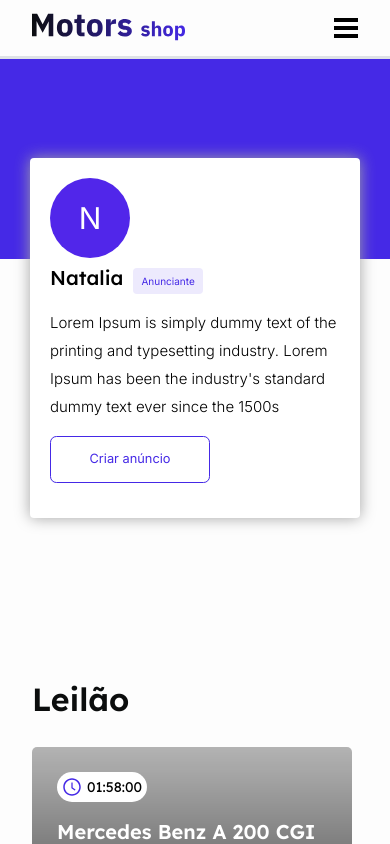
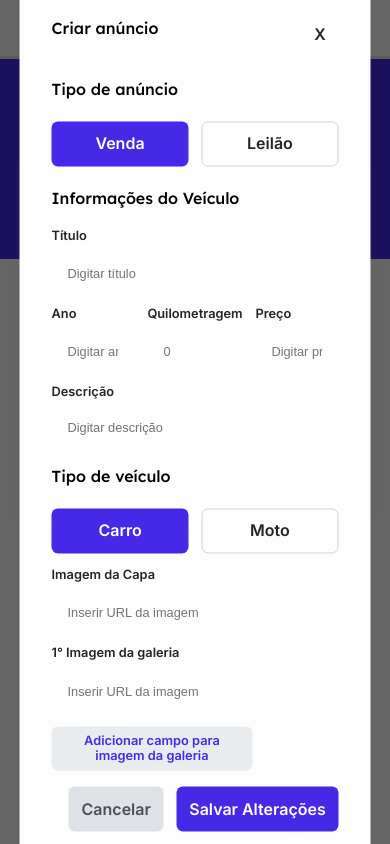
Before and after one commit to Motors-M6-Kenzie-Academy/Front-end, a React (Create React App) app: page / in a window 390 px wide. Shown: the top 844 px of the page. Built offline with nearby package versions, Linux system fonts and the light colour scheme; no server answers.

Commit message:
Feat: Criado Modal Create Ads responsivo

```diff
--- a/src/components/BannerCreateAds/index.tsx
+++ b/src/components/BannerCreateAds/index.tsx
@@ -1,11 +1,10 @@
-import { useContext } from "react";
-import { AdsContext } from "../../contexts/AdsContexts";
 import { Button } from "../Button";
 import { ContainerBannerCreateAds } from "./styles";
 
-const BannerCreateAds = () => {
-  const { setIsOpenModal } = useContext(AdsContext);
-
+type ModalCreateAdsProps = {
+  setStatement: () => void;
+};
+const BannerCreateAds = ({ setStatement }: ModalCreateAdsProps) => {
   const obj = {
     name: "Natalia",
     email: "usuario@gmail.com",
@@ -43,7 +42,7 @@ const BannerCreateAds = () => {
           borderColor="var(--brand1)"
           isWidth={true}
           width="160px"
-          onClick={() => setIsOpenModal(true)}
+          onClick={setStatement}
         >
           Criar anúncio
         </Button>
--- a/src/components/Navbar/index.tsx
+++ b/src/components/Navbar/index.tsx
@@ -1,16 +1,14 @@
 import {
-  Button,
   Container,
   ContainerDesktop,
   ContainerMobile,
-  ContainerModal,
   Logo,
   MenuHamburger,
 } from "./styles";
 import LogoImg from "../../assets/LogoImg.svg";
 import { Link } from "react-router-dom";
 import { useState } from "react";
-import InputContainer from "../Input";
+
 import { ModalUpdateUser } from "../UI Modal/ModalUpdateUser";
 import { ModalContainer } from "../UI Components/ModalContainer";
 import { ModalUpdateAddress } from "../UI Modal/ModalUpdateAddress";
--- /dev/null
+++ b/src/components/UI Components/Checkbox/index.ts
@@ -0,0 +1,3 @@
+import styled from "styled-components";
+
+export const UICheckBox = styled.input``;
--- a/src/components/UI Components/FormGroup/index.ts
+++ b/src/components/UI Components/FormGroup/index.ts
@@ -20,6 +20,6 @@ export const FormGroup = styled.div<FormGroupProps>`
     props.propJustify ? props.propJustify : "flex-start"};
 
   @media only screen and (width < 414px) {
-    flex-direction: column;
+    /* flex-direction: column; */
   }
 `;
--- a/src/components/UI Components/Input/index.ts
+++ b/src/components/UI Components/Input/index.ts
@@ -5,7 +5,7 @@ type UIInputProps = {
   propWidth?: string;
   propPadding?: string;
   propFontSize?: string;
-  propBorder?: string;
+  propBorder?: boolean;
   propRadios?: string;
   propBG?: string;
 };
@@ -19,8 +19,7 @@ export const UIInput = styled.input<UIInputProps>`
 
   font-size: ${(props) => (props.propFontSize ? props.propFontSize : "0.8rem")};
 
-  border: ${(props) =>
-    props.propBorder ? props.propBorder : "0.1rem solid #e9ecef"};
+  border: ${(props) => (props.propBorder ? "0.1rem solid #e9ecef" : "none")};
 
   border-radius: ${(props) => (props.propRadios ? props.propRadios : "0.5rem")};
 
--- /dev/null
+++ b/src/components/UI Modal/ModalCreateAds/index.tsx
@@ -0,0 +1,157 @@
+import { useForm } from "react-hook-form";
+import { UIButton } from "../../UI Components/Button";
+import { FormContainer } from "../../UI Components/FormContainer";
+import { FormGroup } from "../../UI Components/FormGroup";
+import { FormTitle } from "../../UI Components/FormTitle";
+import { UIInput } from "../../UI Components/Input";
+import { UILabel } from "../../UI Components/Label";
+
+type ModalCreateAdsProps = {
+  setStatement: () => void;
+};
+export const ModalCreateAds = ({ setStatement }: ModalCreateAdsProps) => {
+  const {
+    register,
+    handleSubmit,
+    formState: { errors },
+  } = useForm();
+
+  const Submit = (data: any) => console.log(data);
+
+  return (
+    <FormContainer onSubmit={handleSubmit(Submit)}>
+      <FormGroup propColumn="row" propJustify="space-between">
+        <FormTitle>Criar anúncio</FormTitle>
+        <UIButton
+          onClick={setStatement}
+          propBG="--transparent"
+          propTextColor="--gray1"
+        >
+          X
+        </UIButton>
+      </FormGroup>
+
+      <FormTitle>Tipo de anúncio</FormTitle>
+      <FormGroup propColumn="row" propJustify="center">
+        <UIButton propBG="--brand1" propWidth="50%">
+          Venda
+        </UIButton>
+        <UIButton
+          propBG="--transparent"
+          propBorder={true}
+          propTextColor={"--gray1"}
+          propWidth="50%"
+        >
+          Leilão
+        </UIButton>
+      </FormGroup>
+      <FormTitle>Informações do Veículo</FormTitle>
+
+      <FormGroup>
+        <UILabel>Título</UILabel>
+        <UIInput
+          type={"text"}
+          placeholder="Digitar título"
+          {...register("title")}
+        />
+      </FormGroup>
+      <FormGroup propColumn="row" propJustify="flex-start">
+        <FormGroup>
+          <UILabel>Ano</UILabel>
+          <UIInput
+            propWidth="100%"
+            type={"text"}
+            placeholder="Digitar ano"
+            {...register("releaseYear")}
+          />
+        </FormGroup>
+        <FormGroup>
+          <UILabel>Quilometragem</UILabel>
+          <UIInput
+            propWidth="100%"
+            type={"text"}
+            placeholder="0"
+            {...register("mileage")}
+          />
+        </FormGroup>
+        <FormGroup>
+          <UILabel>Preço</UILabel>
+          <UIInput
+            propWidth="100%"
+            type={"text"}
+            placeholder="Digitar preço"
+            {...register("price")}
+          />
+        </FormGroup>
+      </FormGroup>
+
+      <FormGroup>
+        <UILabel>Descrição</UILabel>
+        <UIInput
+          propHeight="2rem"
+          type={"text"}
+          placeholder="Digitar descrição"
+          {...register("description")}
+        />
+      </FormGroup>
+
+      <FormTitle>Tipo de veículo</FormTitle>
+
+      <FormGroup propColumn="row" propJustify="center">
+        <UIButton propBG="--brand1" propWidth="50%">
+          Carro
+        </UIButton>
+        <UIButton
+          propBG="--transparent"
+          propBorder={true}
+          propTextColor={"--gray1"}
+          propWidth="50%"
+        >
+          Moto
+        </UIButton>
+      </FormGroup>
+
+      <FormGroup>
+        <UILabel>Imagem da Capa</UILabel>
+        <UIInput
+          type={"text"}
+          placeholder="Inserir URL da imagem"
+          {...register("cover")}
+        />
+      </FormGroup>
+      <FormGroup>
+        <UILabel>1° Imagem da galeria</UILabel>
+        <UIInput
+          type={"text"}
+          placeholder="Inserir URL da imagem"
+          {...register("gallery_image")}
+        />
+      </FormGroup>
+      <FormGroup>
+        <UIButton
+          propBG="--gray7"
+          propTextColor="--brand1"
+          type="reset"
+          propWidth="70%"
+          propFontSize="0.8rem"
+        >
+          Adicionar campo para imagem da galeria
+        </UIButton>
+      </FormGroup>
+
+      <FormGroup propColumn="row" propJustify="flex-end">
+        <UIButton
+          propBG="--gray6"
+          propTextColor="--gray2"
+          onClick={setStatement}
+          type="reset"
+        >
+          Cancelar
+        </UIButton>
+        <UIButton propBG="--brand1" type="submit">
+          Salvar Alterações
+        </UIButton>
+      </FormGroup>
+    </FormContainer>
+  );
+};
--- a/src/pages/Home/index.tsx
+++ b/src/pages/Home/index.tsx
@@ -1,4 +1,4 @@
-import { useContext } from "react";
+import { useContext, useState } from "react";
 import { Link } from "react-router-dom";
 import BannerCreateAds from "../../components/BannerCreateAds";
 import Footer from "../../components/Footer";
@@ -11,10 +11,17 @@ import { Button, Container, ContainerModal, MainContainer } from "./styles";
 import { AdsContext } from "../../contexts/AdsContexts";
 import ModalDelete from "../../components/ModalDelAds";
 import ModalAdUpdate from "../../components/modalAdUpdate";
+import { ModalContainer } from "../../components/UI Components/ModalContainer";
+import { ModalCreateAds } from "../../components/UI Modal/ModalCreateAds";
 
 export const Home = () => {
   const { isTokenAdd } = useContext(UserContext);
   const { listCars, listMotorbikes } = useContext(AdsContext);
+  const [createAds, setCreateAds] = useState(true);
+
+  const handleModalCreateAds = () => {
+    setCreateAds(!createAds);
+  };
 
   return (
     <>
@@ -22,7 +29,7 @@ export const Home = () => {
         <Navbar />
         <MainContainer>
           {isTokenAdd ? (
-            <BannerCreateAds />
+            <BannerCreateAds setStatement={handleModalCreateAds} />
           ) : (
             <div className="top">
               <h1>
@@ -76,6 +83,11 @@ export const Home = () => {
         </MainContainer>
         <Footer />
       </Container>
+      {createAds && (
+        <ModalContainer>
+          <ModalCreateAds setStatement={handleModalCreateAds} />
+        </ModalContainer>
+      )}
       {/* <ContainerModal>
 
       </ContainerModal>
--- a/src/styles/globalStyles.ts
+++ b/src/styles/globalStyles.ts
@@ -43,6 +43,8 @@ const GlobalStyle = createGlobalStyle`
     --random10: #6100FF;
     --random11: #5700E3;
     --random12: #30007D;
+
+    --transparent: none;
 
     --lexend: "Lexend", sans-serif;
     --inter: "Inter", sans-serif;
```
